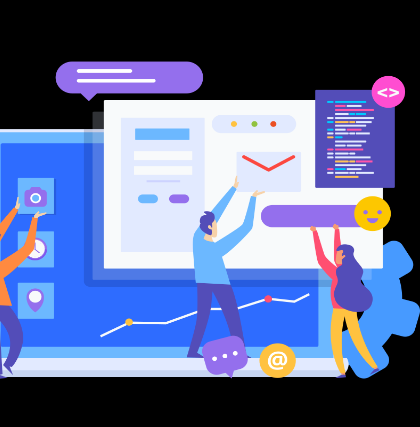
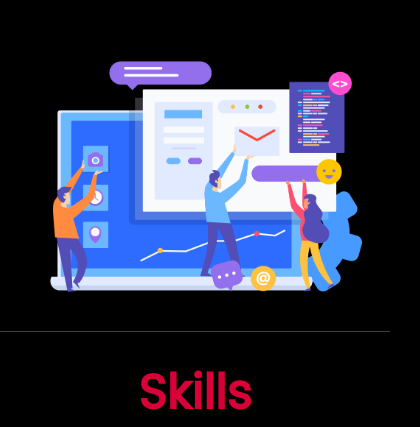
Before and after one commit to vermapiyush823/PORTFLOLIO, a plain HTML site: page index.html in a window 390 px wide. Shown: the part 1290-1717 px from the top of the page, 420 px wide, since content can reach past the window. Drawn offline with nearby package versions, Linux system fonts and the light colour scheme.

Commit message:
Update second.css

```diff
--- a/second.css
+++ b/second.css
@@ -62,5 +62,10 @@
     .second .right-section h2 {
         margin-top: 0%;
     }
-
+    .second .left-section img
+    {
+        width: 80%;
+        height: 80%;
+        margin-left: 50px;
+    }
 }
```
